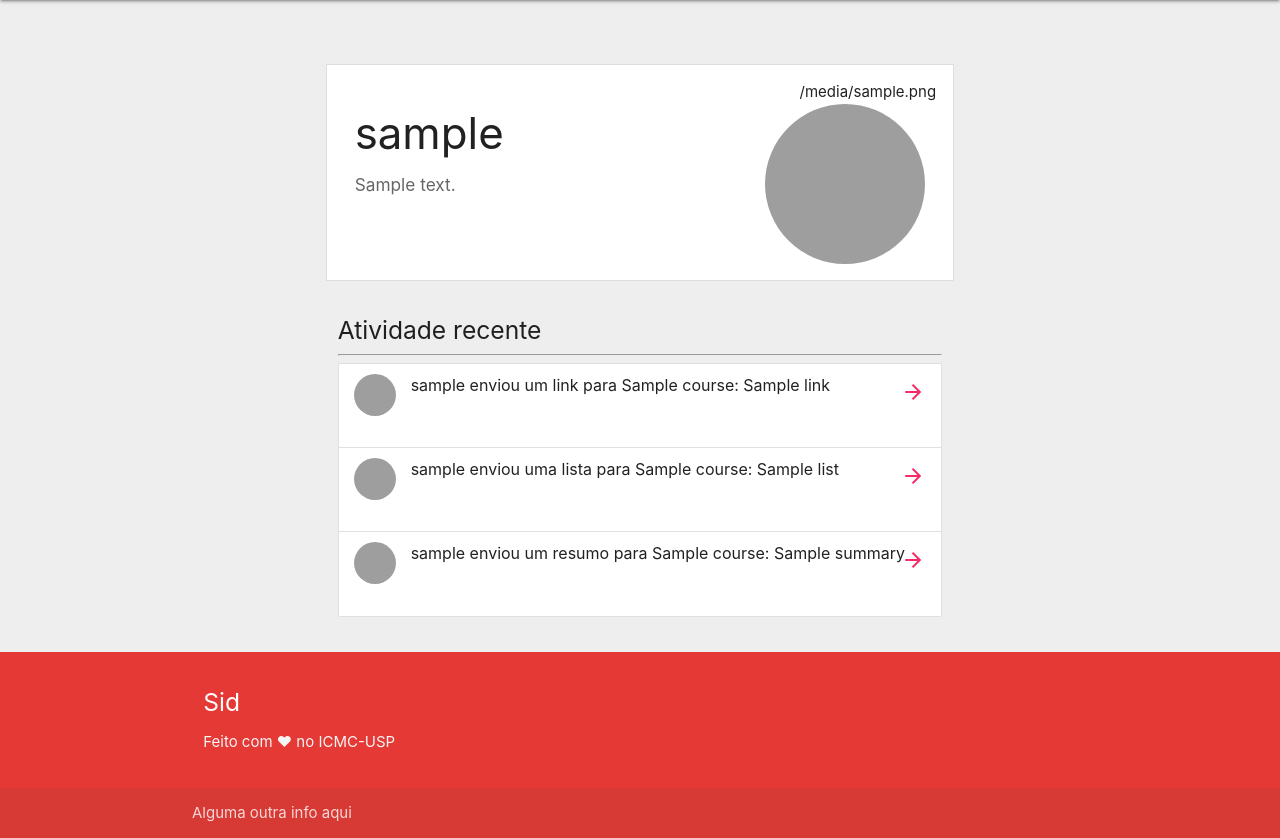
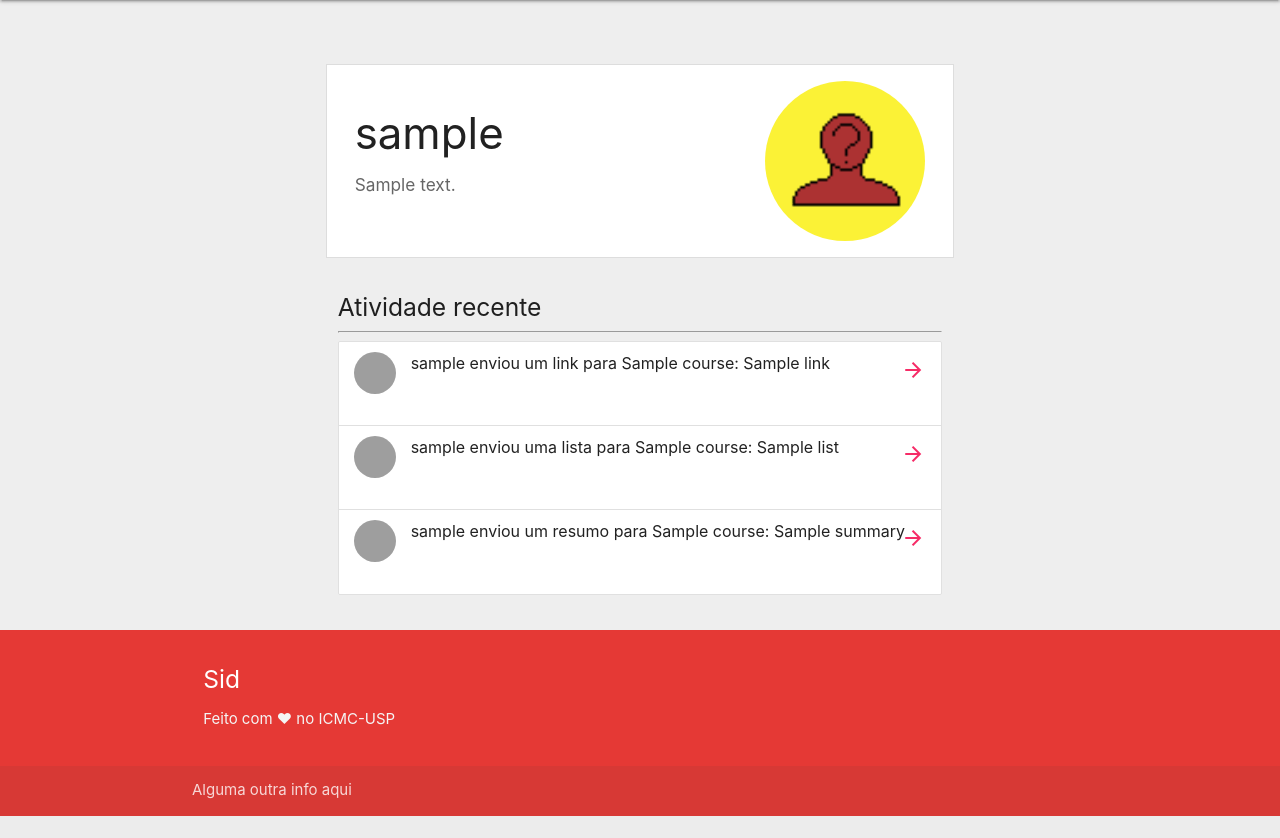
Before and after one commit to rgeurgas/Sid, a Django app: page /auth/profile/1 in a window 1280 px wide. Shown: the part 128-966 px from the top of the page. After the commit the page ends 944 px from the top, so only its background shows below. Run offline with Django 3.2, Linux system fonts and the light colour scheme; a user stored in the database is signed in; tables that the repository leaves empty hold one stand-in row (values such as "Sample post"); grey boxes are pictures that could not be loaded.

Commit message:
Fazendo Perfil

```diff
--- a/mysite/urls.py
+++ b/mysite/urls.py
@@ -15,6 +15,7 @@ Including another URLconf
 """
 from django.contrib import admin
 from django.urls import re_path, include
+from django.conf import settings
 
 from course import views
 
@@ -24,4 +25,5 @@ urlpatterns = [
     re_path(r'^auth/', include('registration.urls'), name='auth'),
     re_path(r'^forum/', include('forum.urls'), name='forum'),
     re_path(r'^media/(?P<path>uploads/[0-9]{4}/[0-9]{2}/[0-9]{2}/.{1,100})', views.download, name='downloads'),
+
 ]
--- a/registration/models.py
+++ b/registration/models.py
@@ -12,7 +12,7 @@ class Profile(models.Model):
 	university = models.CharField(max_length=50, null=True, blank=True)
 	courses = models.ManyToManyField(Course, blank=True)
 	bio = models.TextField(default=" ")
-	image = models.FileField(upload_to='pictures/', default="pictures/mclovin.png")
+	image = models.ImageField(upload_to='registration/static/registration/pictures/', default="registration/static/registration/pictures/default.png")
 
 	def __str__(self):
 		return self.user.username
--- a/registration/templates/registration/perfil.html
+++ b/registration/templates/registration/perfil.html
@@ -12,8 +12,8 @@
 				<h6>{{profile.bio}}</h6>
 			</div>
 			<div class="col m3">
-				{{profile.image.url}}
-				<img src="https://i.pinimg.com/originals/d4/48/b1/d448b1a9e555ff80dd93479cf61f3013.jpg" class="circle right">
+				{{MEDIA_URL}}
+				<img src="media/pictures/default.png" class="circle right">
 			</div>
 		</div>
 
--- a/requirements.txt
+++ b/requirements.txt
@@ -1,3 +1,4 @@
 Django
 django-extensions
 psycopg2-binary
+Pillow
```
Also changed, not shown: registration/migrations/0006_auto_20180702_0206.py (added), registration/migrations/0007_auto_20180702_0228.py (added), registration/migrations/0008_auto_20180702_0241.py (added), registration/static/registration/pictures/default.png (added).
